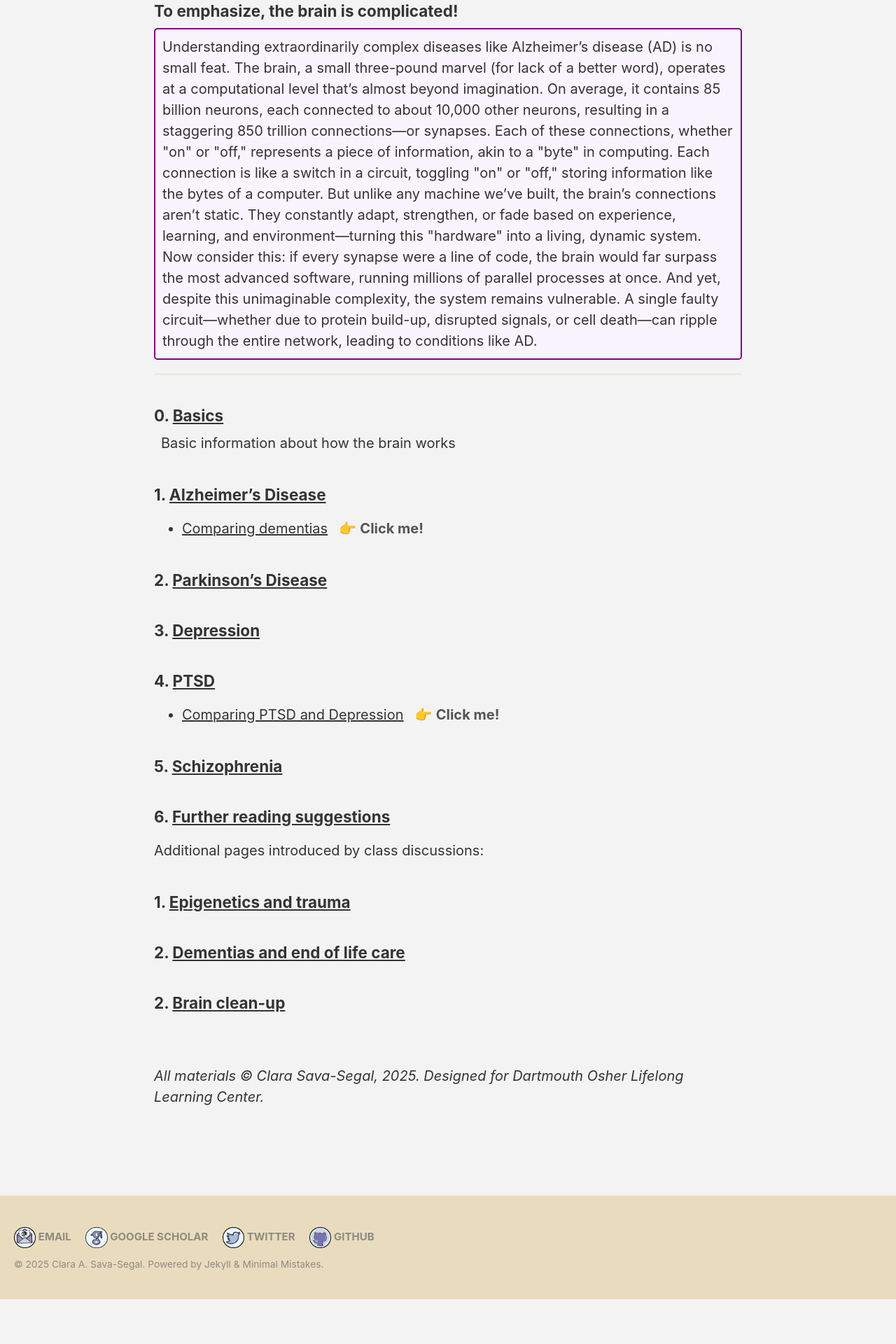
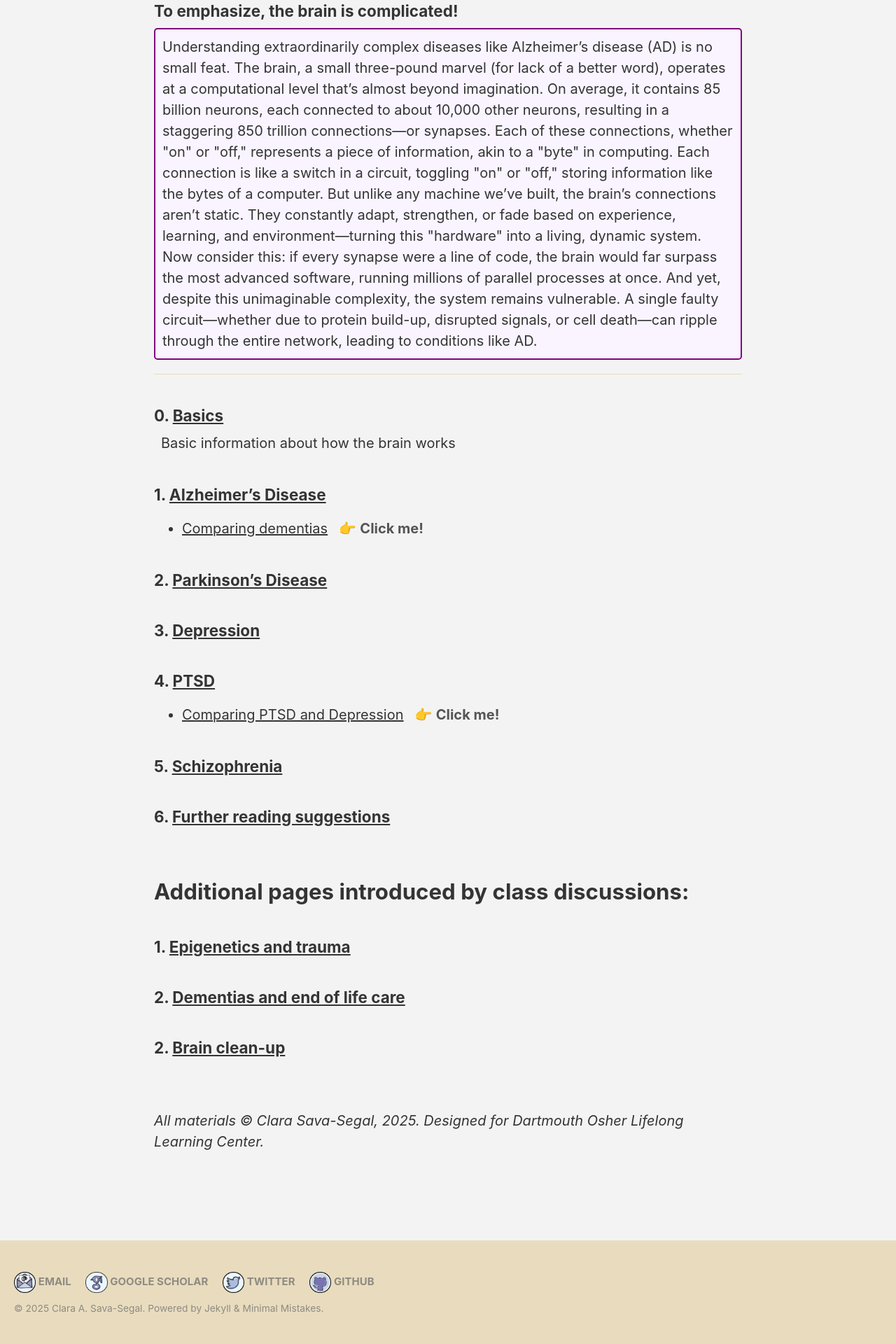
Before and after one commit to csavasegal/csavasegal.github.io, a Jekyll site: the page built from Teaching_materials/OSHER_Winter2025/CourseGoals.md, in a window 1280 px wide. Shown: the part 2179-4099 px from the top of the page at 70% size. Built offline with Jekyll 4.4.1, drawn with Linux system fonts in a browser that asks for light colours; cached includes are drawn as plain includes; before the commit the page ends 4035 px from its top, so only the background shows below that.

Commit message:
minor mods

```diff
--- a/Teaching_materials/OSHER_Winter2025/CourseGoals.md
+++ b/Teaching_materials/OSHER_Winter2025/CourseGoals.md
@@ -133,8 +133,10 @@ Now consider this: if every synapse were a line of code, the brain would far sur
 
 ### 6. [Further reading suggestions](/osher/DiverseMinds/books/)
 
-Additional pages introduced by class discussions:
-### 1. [Epigenetics and trauma](osher/DiverseMinds/epigenetics-trauma)
+<br>
+
+# Additional pages introduced by class discussions:
+### 1. [Epigenetics and trauma](/osher/DiverseMinds/epigenetics-trauma/)
 
 ### 2. [Dementias and end of life care](/osher/DiverseMinds/dementia-death/)
 
```
Also changed, not shown: Teaching_materials/OSHER_Winter2025/Additional_dementia_death.md (+1 -1 lines).
